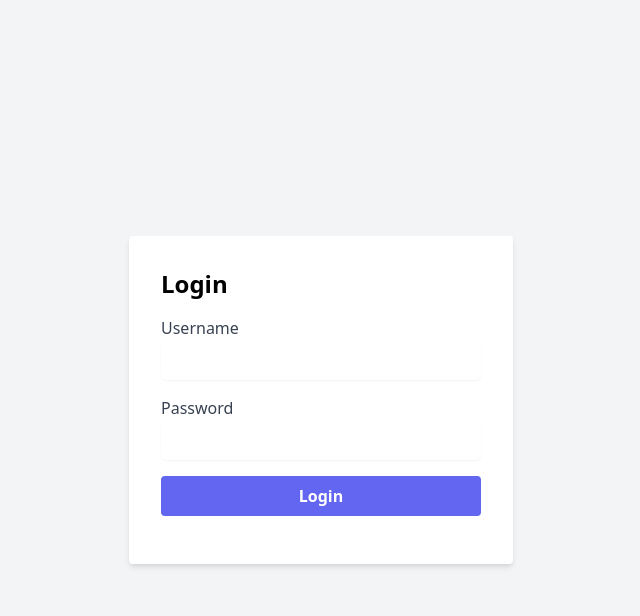
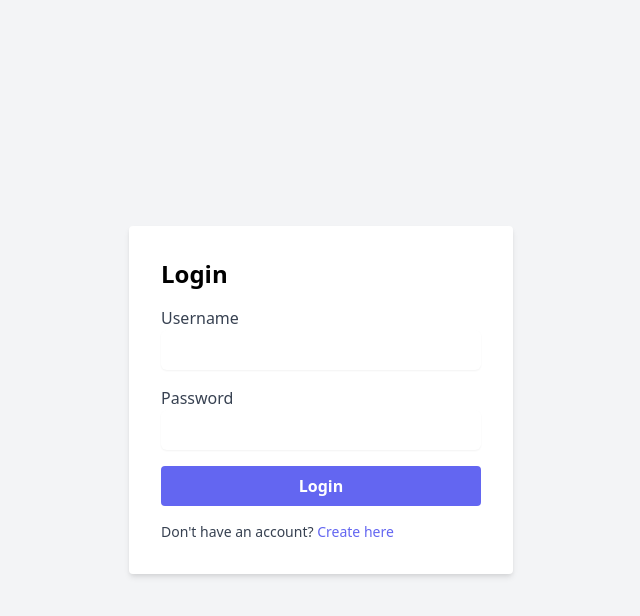
Before and after one commit to thejgdt/NativeCMS, a PHP site: page /login.php in a window 1280 px wide. Shown: the top 616 px of the page, without its empty margins (319-959 px from the left). Run offline with PHP 8.4, Linux system fonts and the light colour scheme.

Commit message:
feat: add account register option

```diff
--- a/login.php
+++ b/login.php
@@ -61,6 +61,7 @@ if ($_SERVER["REQUEST_METHOD"] == "POST") {
                 <input type="submit" value="Login" class="w-full bg-indigo-500 text-white font-semibold px-4 py-2 rounded hover:bg-indigo-600">
             </div>
         </form>
+        <p class="text-gray-700 text-sm">Don't have an account? <a href="register.php" class="text-indigo-500 hover:underline">Create here</a></p>
 
         <?php
         if (isset($error)) echo "<p class='text-red-500'>$error</p>";
```
